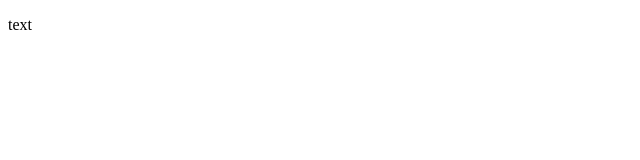
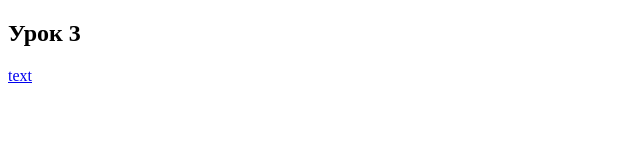
Before and after one commit to Hel-lga/frontend, a plain HTML site: page index.html in a window 1280 px wide. Shown: the whole page, without its empty margins (0-640 px from the left). Drawn offline with Linux system fonts and the light colour scheme.

Commit message:
add lesson3

```diff
--- a/index.html
+++ b/index.html
@@ -6,6 +6,7 @@
     <title>Document</title>
 </head>
 <body>
-    <p>text</p>
+    <h2>Урок 3</h2>
+    <p><a href="./lesson_03/code/demo02/index.html">text</a></p>
 </body>
 </html>
```
